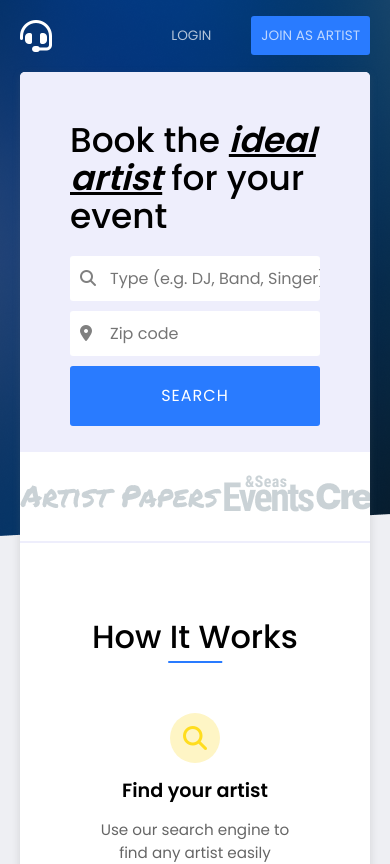
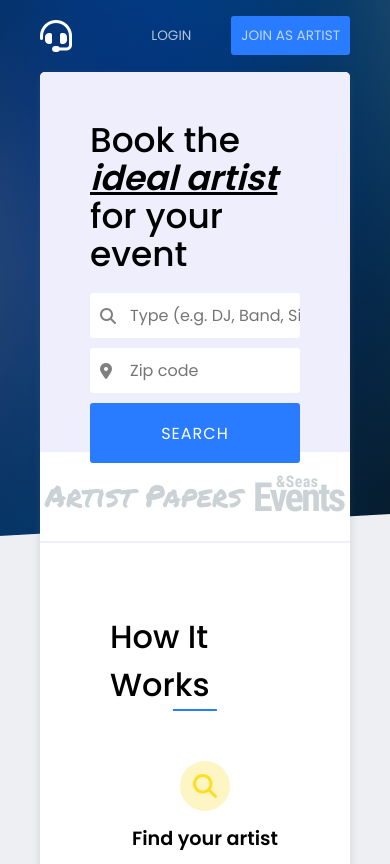
Before and after one commit to AJ-Tan/reactjs-artist-finder, a React (Vite) app: page / in a window 390 px wide. Shown: the top 864 px of the page. Built offline with nearby package versions, Linux system fonts and the light colour scheme.

Commit message:
css update

```diff
--- a/src/css/footer.css
+++ b/src/css/footer.css
@@ -5,7 +5,6 @@
 
   font-size: 0.8rem;
   color: rgb(149, 149, 149);
-  margin: 30px 0;
 }
 
 .footer-right {
--- a/src/css/header.css
+++ b/src/css/header.css
@@ -2,7 +2,6 @@
   display: flex;
   align-items: center;
   justify-content: space-between;
-  margin: 20px 0;
 }
 
 .logo {
--- a/src/css/media.css
+++ b/src/css/media.css
@@ -1,10 +1,10 @@
-@media (max-width: 1052px) {
+@media (max-width: 1120px) {
   .section-1-img1 {
     display: none;
   }
 }
 
-@media (max-width: 825px) {
+@media (max-width: 895px) {
   .section-1-img2 {
     display: none;
   }
@@ -16,7 +16,7 @@
   }
 }
 
-@media (max-width: 610px) {
+@media (max-width: 675px) {
   .items-container {
     grid-template-columns: auto;
   }
@@ -24,4 +24,7 @@
   .item-container:nth-of-type(3) {
     grid-column: 1;
   }
+  .img-credential:nth-of-type(3) {
+    display: none;
+  }
 }
--- a/src/index.css
+++ b/src/index.css
@@ -19,19 +19,24 @@ body {
   background-position-y: -110px;
   background-color: var(--background-color);
   font-family: Poppins;
-  padding: 0 20px;
-  overflow-x: hidden;
-  position: relative;
 }
 
 .bg {
-  position: fixed;
+  position: absolute;
   z-index: -1;
   top: -100px;
   left: 0px;
 }
 
 #root {
+  position: relative;
+  overflow: hidden;
+  padding: 0 40px;
+}
+
+.header,
+.main,
+.footer {
   max-width: 1000px;
-  margin: 0 auto;
+  margin: 20px auto;
 }
```
